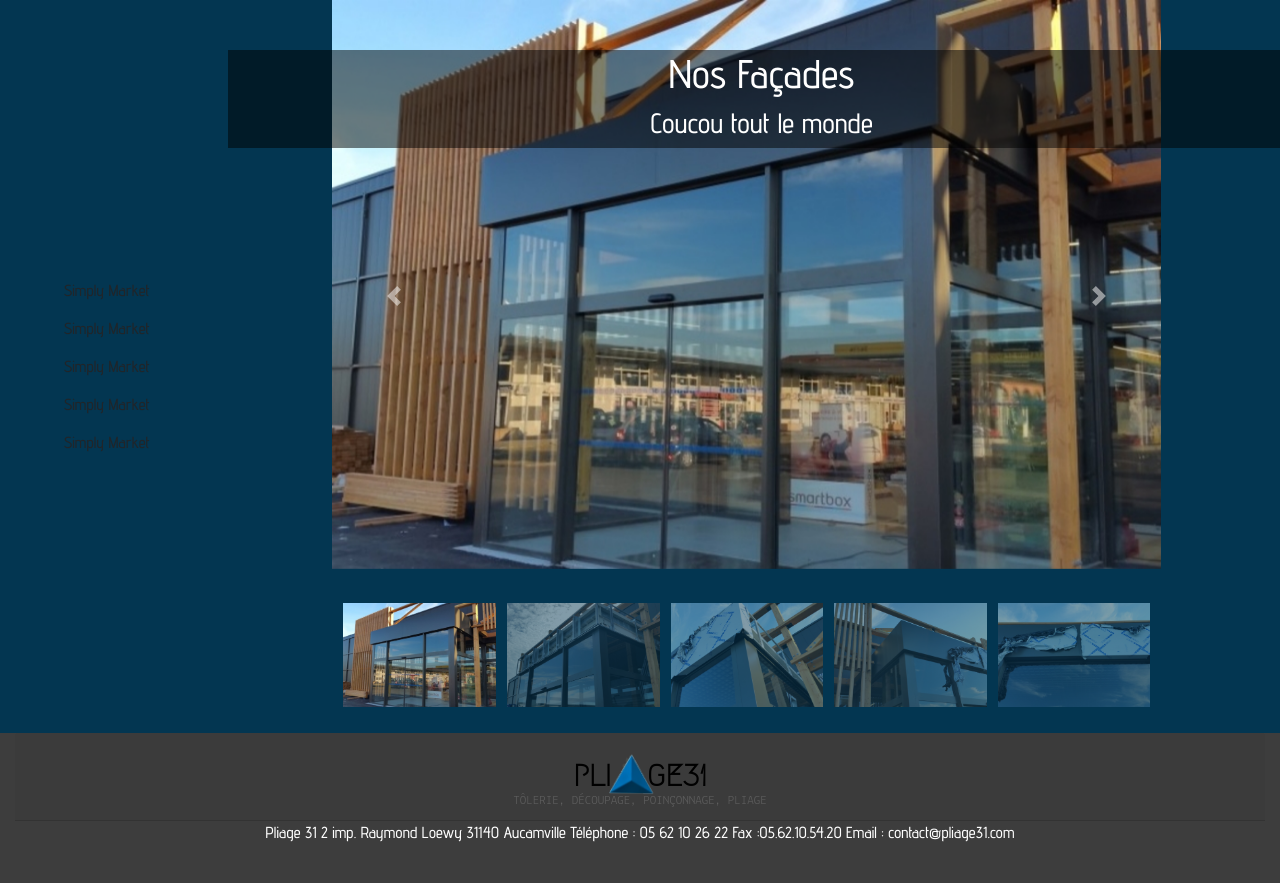
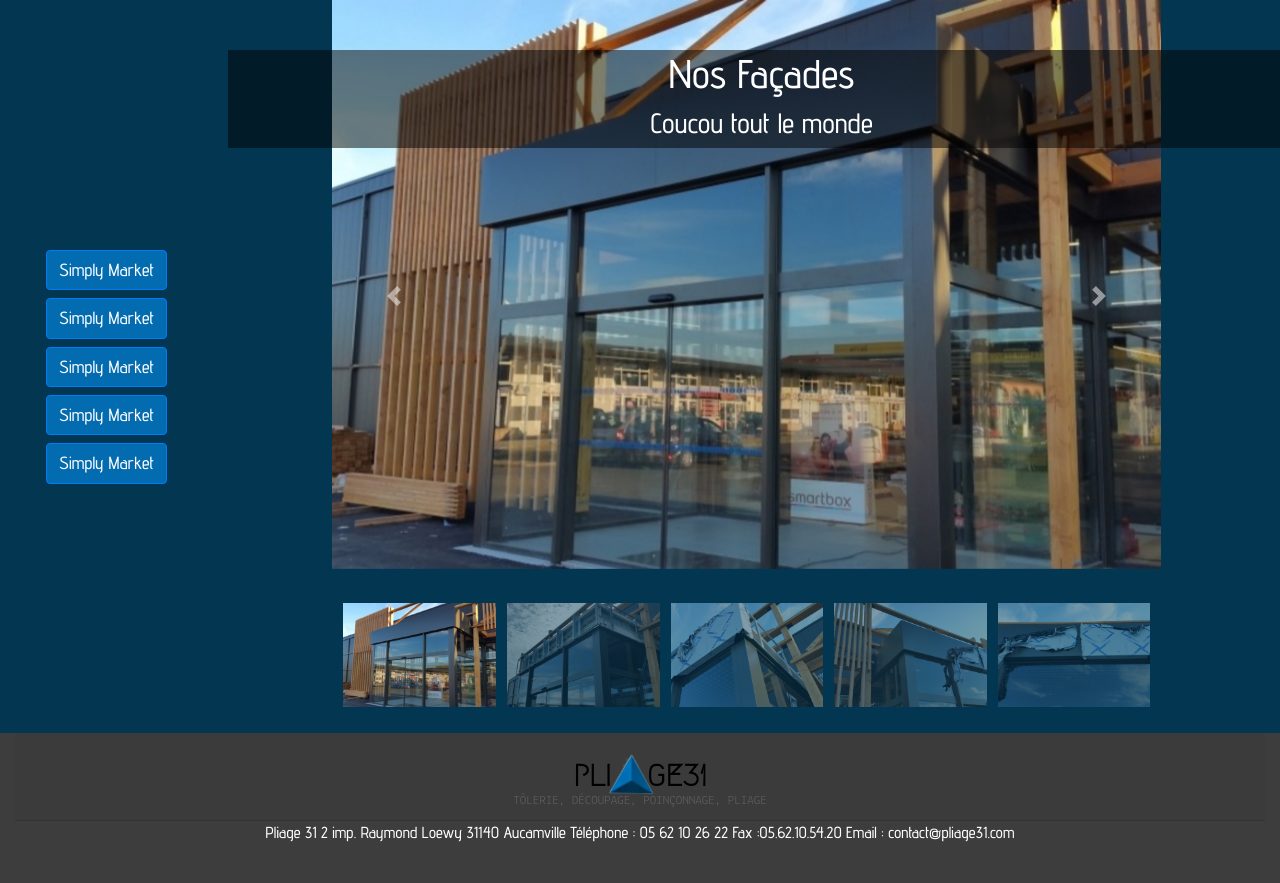
Before and after one commit to EmilieVrd/Pliage31, a PHP site: the page made by pages/galerie_façade.php in a window 1280 px wide. Shown: the part 111-994 px from the top of the page. Run offline with PHP 8.4, Linux system fonts and the light colour scheme.

Commit message:
new façade

```diff
--- a/pages/galerie_façade.php
+++ b/pages/galerie_façade.php
@@ -17,16 +17,19 @@
 <?php require 'header.php' ;?>
 <!--__________________________________________ /HEADER ___________________________________________-->
 
+
+
 <div class="container-fluid slider shadow-lg">
   <div class="row">
     <div class="col-lg-2 my-auto text-center">
       <div class="">
-		  <a href="#" class="btn">Simply Market</a>
-		  <a href="#" class="btn">Simply Market</a>
-		  <a href="#" class="btn">Simply Market</a>
-		  <a href="#" class="btn">Simply Market</a>
-		  <a href="#" class="btn">Simply Market</a> </div>
+      <a href="#" class="btn btn-primary my-1">Simply Market</a>
+      <a href="#" class="btn btn-primary my-1">Simply Market</a>
+      <a href="#" class="btn btn-primary my-1">Simply Market</a>
+      <a href="#" class="btn btn-primary my-1">Simply Market</a>
+      <a href="#" class="btn btn-primary my-1">Simply Market</a>
     </div>
+  </div>
     <div class="col-lg-10 col-12" id="slider">
       <div id="myCarousel" class="carousel slide">
 
@@ -49,14 +52,14 @@
           </li>
         </ul>
       </div>
-	<!-- caption slideshow -->
+  <!-- caption slideshow -->
       <div class="main-text">
         <div class="col-md-12 d-none d-md-block text-center">
           <h1> Nos Façades</h1>
           <h3> Coucou tout le monde </h3>
         </div>
       </div>
-	<!--/caption slideshow -->
+  <!--/caption slideshow -->
     </div>
     <!--/main slider carousel-->
   </div>
```
